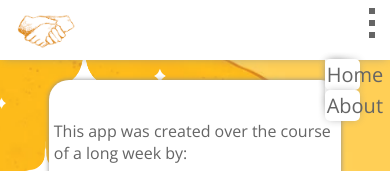
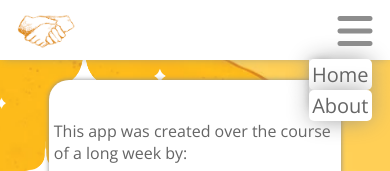
Before and after one commit to time2fishman/agree-to-disagree, a React (Create React App) app: page /about in a window 390 px wide. Both pictures are taken after a click on the element 349 px from the left and 22 px from the top of the page. Shown: the top 171 px of the page. Built offline with nearby package versions, Linux system fonts and the light colour scheme; a web font is replaced by a local one.

Commit message:
further tweeked nav bar - changed to hamburger menu

```diff
--- a/src/components/NavBar/NavBar.css
+++ b/src/components/NavBar/NavBar.css
@@ -27,42 +27,24 @@
 .dropList {
     display: flex;
     flex-direction: column;
-    margin-top: -70px;
+    margin-top: -40px;
     list-style: square;
     position: absolute;
-    left: 95vw;
-    top: 7vh;
+    left: 93vw;
+    top: 5vh;
     align-content: flex-start;
     cursor: pointer;
+    font-size: 40px;
+    color: gray;
 }
-.navDots {
-    margin-left: 35px;
-}
-#dot1 {
-    position: relative;
-    top: 10px;
-}
-#dot3 {
-    position: relative;
-    bottom: 10px;
-}
+
+
 .hiddenMenu {
     visibility: hidden;
 }
 .dropList:hover {
     opacity: .5;
     transition: all 0.5s ease;
-    list-style: square;
-    margin-left: 1vw;
-}
-.dropList:hover #dot1 {
-    display: none;
-}
-.dropList:hover #dot3 {
-    display: none;
-}
-.dropList:hover #dot2 {
-    font-size: 50px;
 }
 
 .dropFields {
@@ -72,27 +54,29 @@
     left: 94vw;
     top: 5vh;
     margin: auto;
-    transition-duration: 500ms;
+    transition: all 0.5s ease;
 
 }
 .dropFields li {
+    visibility: visible;
     background-color: white;
-    box-shadow: 0 0 10px -3px grey;
+    transition-duration: 500ms;
+    box-shadow: 0 0 25px -3px grey;
     font-size: 20px;
     text-align: center;
     border-radius: 5px;
     padding: 2px;
-    min-width: 8vw;
-
+    min-width: 15vw;
 }
 .dropFields li:hover {
-    border: 2px solid gray;
+    border: 2px inset gray;
+    transition-duration: 200ms;
 }
 
 .dropMenuContainer {
     height: 6vh;
     width: 6vw;
-    margin-left: -6vw;
+    margin-left: -10vw;
     margin-top: 2vh;
     box-shadow: 0 0 10px -3px grey;
     background-color: white;
@@ -100,7 +84,8 @@
 
 @media only screen and (min-width: 701px) and (max-width: 1299px) {
     .dropList {
-        left: 91vw;
+        left: 89vw;
+        top: 6vh;
     }
     .dropFields {
         left: 90vw;
@@ -109,7 +94,8 @@
 
 @media only screen and (max-width: 700px) {
     .dropList {
-        left: 80vw;
+        left: 75vw;
+        top: 6vh;
     }
     .dropFields {
         left: 79vw;
--- a/src/components/NavBar/NavBar.js
+++ b/src/components/NavBar/NavBar.js
@@ -23,14 +23,12 @@ const NavBar = () => {
                 <img className='handShake-icon' src={handShake} alt="handshake icon" />
                 <div className='dropMenu'>
                 <ul className='dropList' onClick={menuToggle}>
-                    <li className='navDots' id='dot1'></li>
-                    <li className='navDots'  id='dot2'></li>
-                    <li className='navDots'  id='dot3'></li>
+                <i className='menuBars' class="fa-solid fa-bars"></i>
                 </ul>
                 <ul className={isActive ? 'hiddenMenu': 'dropFields'}>
                     <div className='dropMenuContainer'>
-                    <Link to='/*'><li>Home</li></Link>
-                    <Link to='/about'><li>About</li></Link>
+                    <Link onClick={menuToggle} to='/*'><li>Home</li></Link>
+                    <Link onClick={menuToggle} to='/about'><li>About</li></Link>
                     </div>
 
                     </ul>
```
